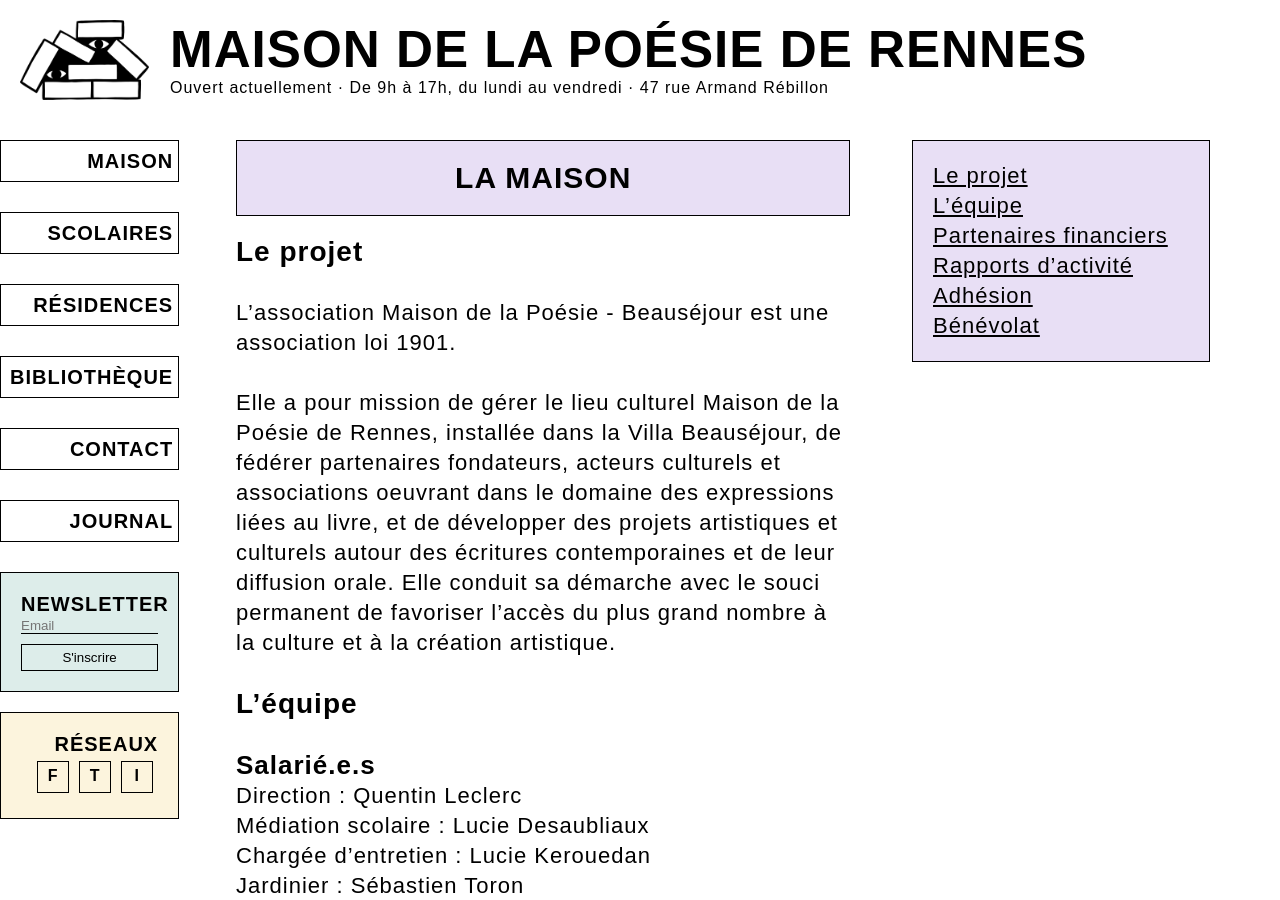
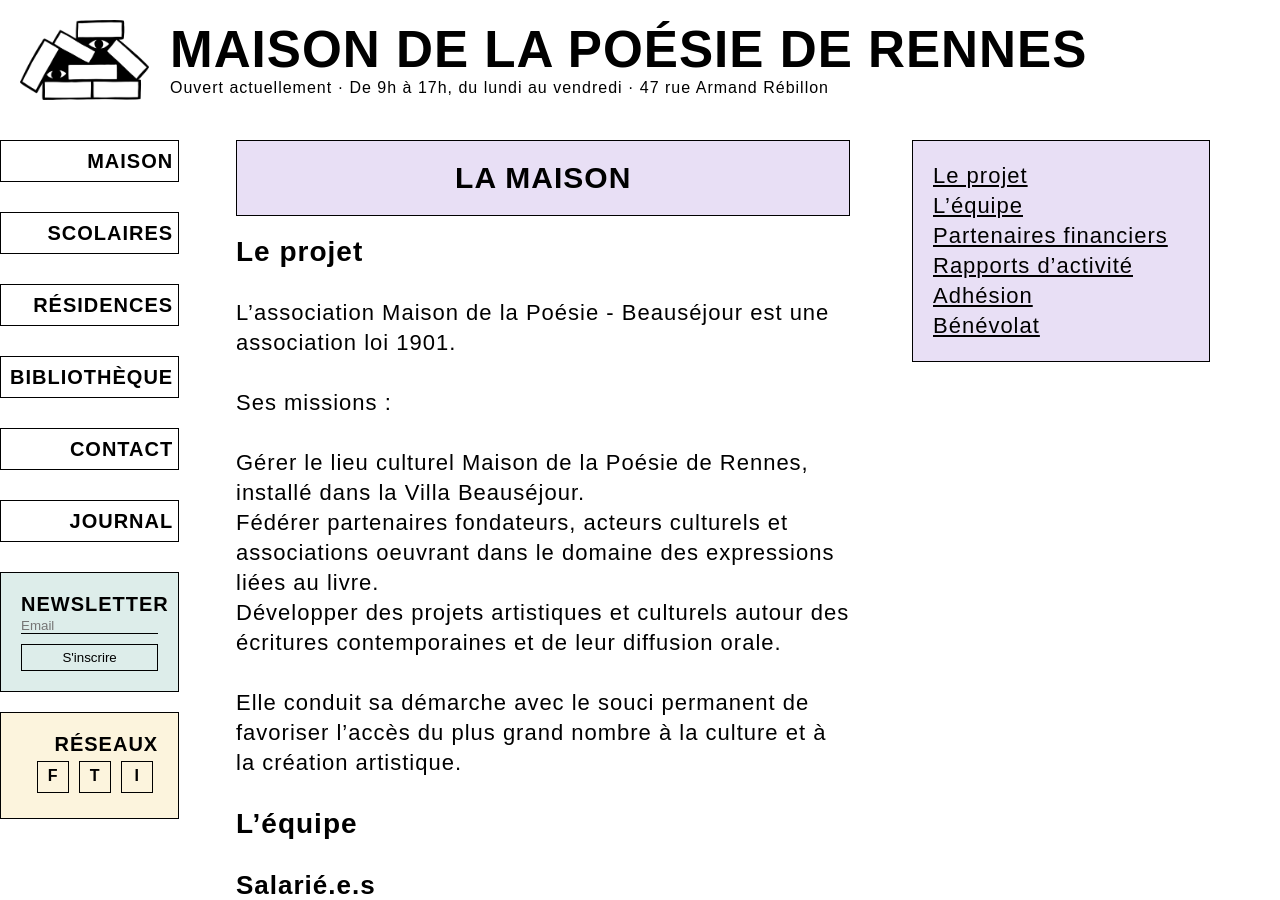
Before and after one commit to PQuod/MaisondelaPoesiedeRennes, a Jekyll site: the page built from maison.markdown, in a window 1280 px wide and 900 px high. Built offline with Jekyll 4.4.1, drawn with Linux system fonts in a browser that asks for light colours; some web fonts are replaced; a script that is not in the unit is left out.

Commit message:
Update Pages “maison”

```diff
--- a/maison.markdown
+++ b/maison.markdown
@@ -7,7 +7,12 @@
 
 L'association Maison de la Poésie - Beauséjour est une association loi 1901.
 
-Elle a pour mission de gérer le lieu culturel Maison de la Poésie de Rennes, installée dans la Villa Beauséjour, de fédérer partenaires fondateurs, acteurs culturels et associations oeuvrant dans le domaine des expressions liées au livre, et de développer des projets artistiques et culturels autour des écritures contemporaines et de leur diffusion orale. Elle conduit sa démarche avec le souci permanent de favoriser l’accès du plus grand nombre à la culture et à la création artistique.
+Ses missions :
+1. Gérer le lieu culturel Maison de la Poésie de Rennes, installé dans la Villa Beauséjour.
+2. Fédérer partenaires fondateurs, acteurs culturels et associations oeuvrant dans le domaine des expressions liées au livre.
+3. Développer des projets artistiques et culturels autour des écritures contemporaines et de leur diffusion orale.
+
+Elle conduit sa démarche avec le souci permanent de favoriser l’accès du plus grand nombre à la culture et à la création artistique.
 
 ## L'équipe
 
@@ -48,14 +53,15 @@
 [Télécharger le bulletin d'adhésion 2022](/docs/2022_Adhesion.pdf) (PDF)
 
 L’adhésion est valable une année civile :
+
 * 10 euros pour les particuliers
 * Gratuit pour les étudiants et demandeurs d'emploi
 * 30 euros pour les personnes morales
 
 Merci de nous retourner le bulletin d'adhésion et le paiement (chèque ou espèce) par voie postale à :
 
-**Maison de la Poésie de Rennes**
-47 rue Armand Rébillon
+**Maison de la Poésie de Rennes**\
+47 rue Armand Rébillon\
 35000 RENNES
 
 **A quoi sert l'adhésion ?**
```
